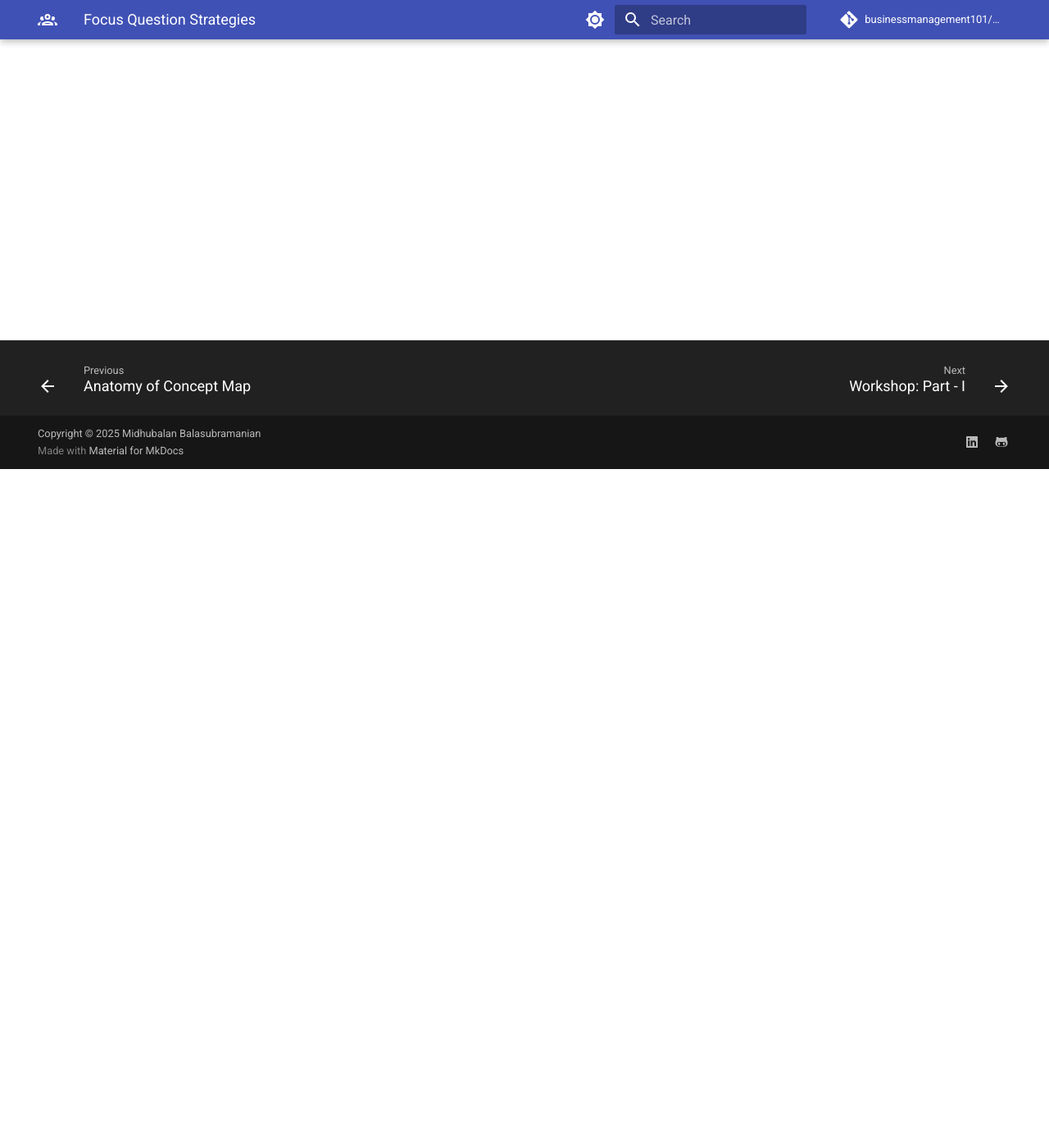
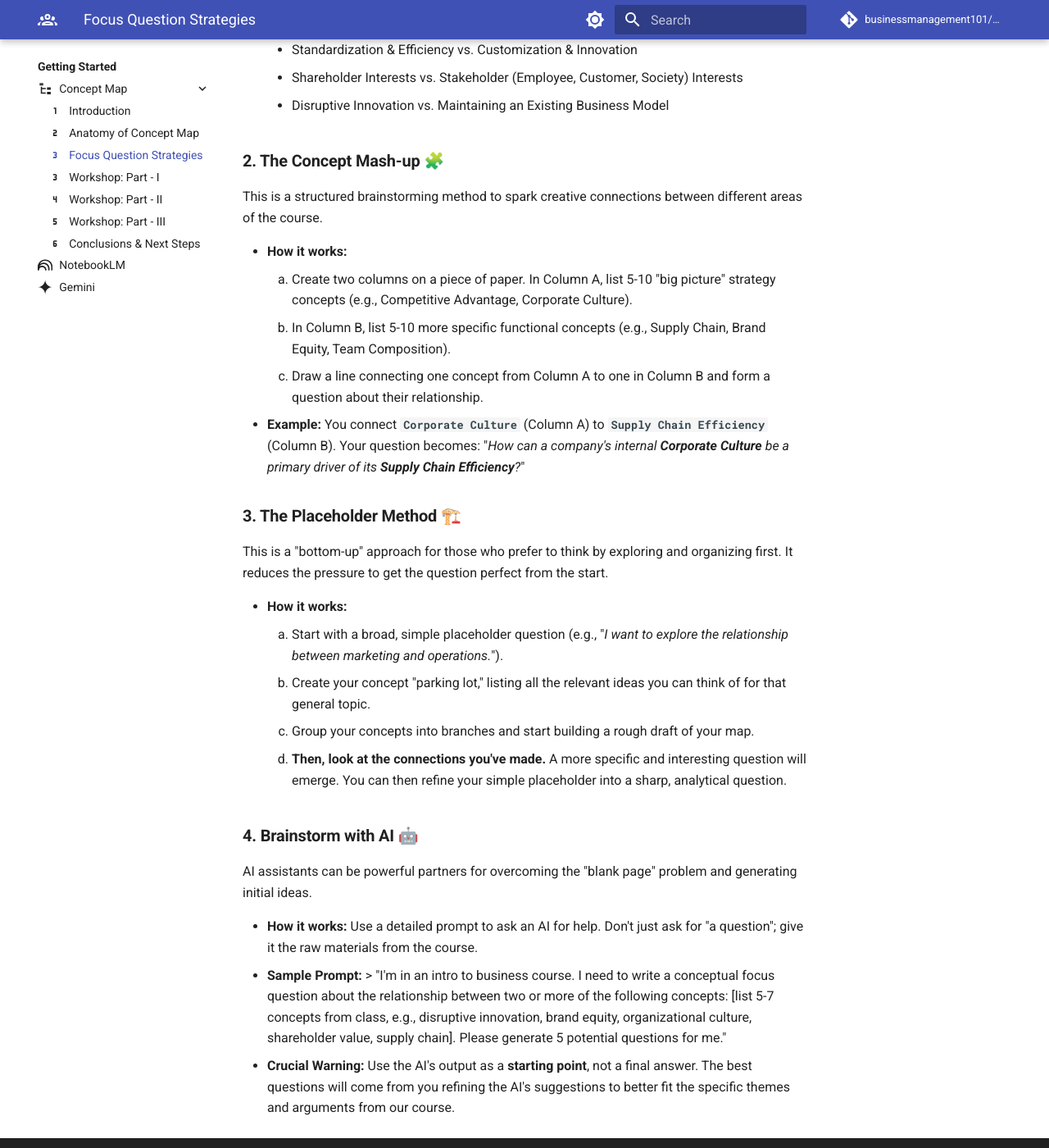
Before and after one commit to businessmanagement101/businessmanagement101.github.io, an MkDocs documentation site: the page built from docs/getting-started/concept-map/focus-question.md, in a window 1280 px wide and 1400 px high, scrolled down 828 px. Shown: the whole window at 82% size. Built offline with MkDocs 1.6.1 and Material for MkDocs 9.7.7, drawn with Linux system fonts in a browser that asks for light colours; comment, search, counter and statistics services are not loaded; some of the changed text lies outside the part shown.

Commit message:
feat: strategies for developing focus questions

```diff
--- a/docs/getting-started/concept-map/focus-question.md
+++ b/docs/getting-started/concept-map/focus-question.md
@@ -3,3 +3,52 @@ icon: material/numeric-3
 ---
 
 # Focus Question Strategies
+
+
+# Focus Question Strategies
+
+## **Finding Your North Star: Four Strategies for a Great Focus Question** ⭐
+
+Your **conceptual focus question** is the most important part of this assignment. It's the "North Star" that guides the construction of your map and the entire argument of your written narrative. A strong question is **analytical** (asking "how" or "why"), not **descriptive** (asking "what"), and it focuses on the relationship between *concepts*, not just the actions of a company.
+
+Finding the perfect question can be challenging, but it's a creative process. Here are four strategies to help you brainstorm. Try the one that best fits your style of thinking.
+
+### **1. Find the Friction** 🔥
+
+Business is full of natural tensions and trade-offs. These conflicts are a goldmine for insightful questions because they force you to analyze how opposing forces are managed.
+
+* **How it works:** Look for concepts from the course that seem to pull in opposite directions and ask a question about how they interact.
+* **Look for tensions like:**
+    * Short-Term Profit vs. Long-Term Brand Building
+    * Standardization & Efficiency vs. Customization & Innovation
+    * Shareholder Interests vs. Stakeholder (Employee, Customer, Society) Interests
+    * Disruptive Innovation vs. Maintaining an Existing Business Model
+
+### **2. The Concept Mash-up** 🧩
+
+This is a structured brainstorming method to spark creative connections between different areas of the course.
+
+* **How it works:**
+    1.  Create two columns on a piece of paper. In Column A, list 5-10 "big picture" strategy concepts (e.g., Competitive Advantage, Corporate Culture).
+    2.  In Column B, list 5-10 more specific functional concepts (e.g., Supply Chain, Brand Equity, Team Composition).
+    3.  Draw a line connecting one concept from Column A to one in Column B and form a question about their relationship.
+* **Example:** You connect **`Corporate Culture`** (Column A) to **`Supply Chain Efficiency`** (Column B). Your question becomes: "*How can a company's internal **Corporate Culture** be a primary driver of its **Supply Chain Efficiency**?*"
+
+### **3. The Placeholder Method** 🏗️
+
+This is a "bottom-up" approach for those who prefer to think by exploring and organizing first. It reduces the pressure to get the question perfect from the start.
+
+* **How it works:**
+    1.  Start with a broad, simple placeholder question (e.g., "*I want to explore the relationship between marketing and operations.*").
+    2.  Create your concept "parking lot," listing all the relevant ideas you can think of for that general topic.
+    3.  Group your concepts into branches and start building a rough draft of your map.
+    4.  **Then, look at the connections you've made.** A more specific and interesting question will emerge. You can then refine your simple placeholder into a sharp, analytical question.
+
+### **4. Brainstorm with AI** 🤖
+
+AI assistants can be powerful partners for overcoming the "blank page" problem and generating initial ideas.
+
+* **How it works:** Use a detailed prompt to ask an AI for help. Don't just ask for "a question"; give it the raw materials from the course.
+* **Sample Prompt:**
+    > "I'm in an intro to business course. I need to write a conceptual focus question about the relationship between two or more of the following concepts: [list 5-7 concepts from class, e.g., disruptive innovation, brand equity, organizational culture, shareholder value, supply chain]. Please generate 5 potential questions for me."
+* **Crucial Warning:** Use the AI's output as a **starting point**, not a final answer. The best questions will come from you refining the AI's suggestions to better fit the specific themes and arguments from our course.
```
